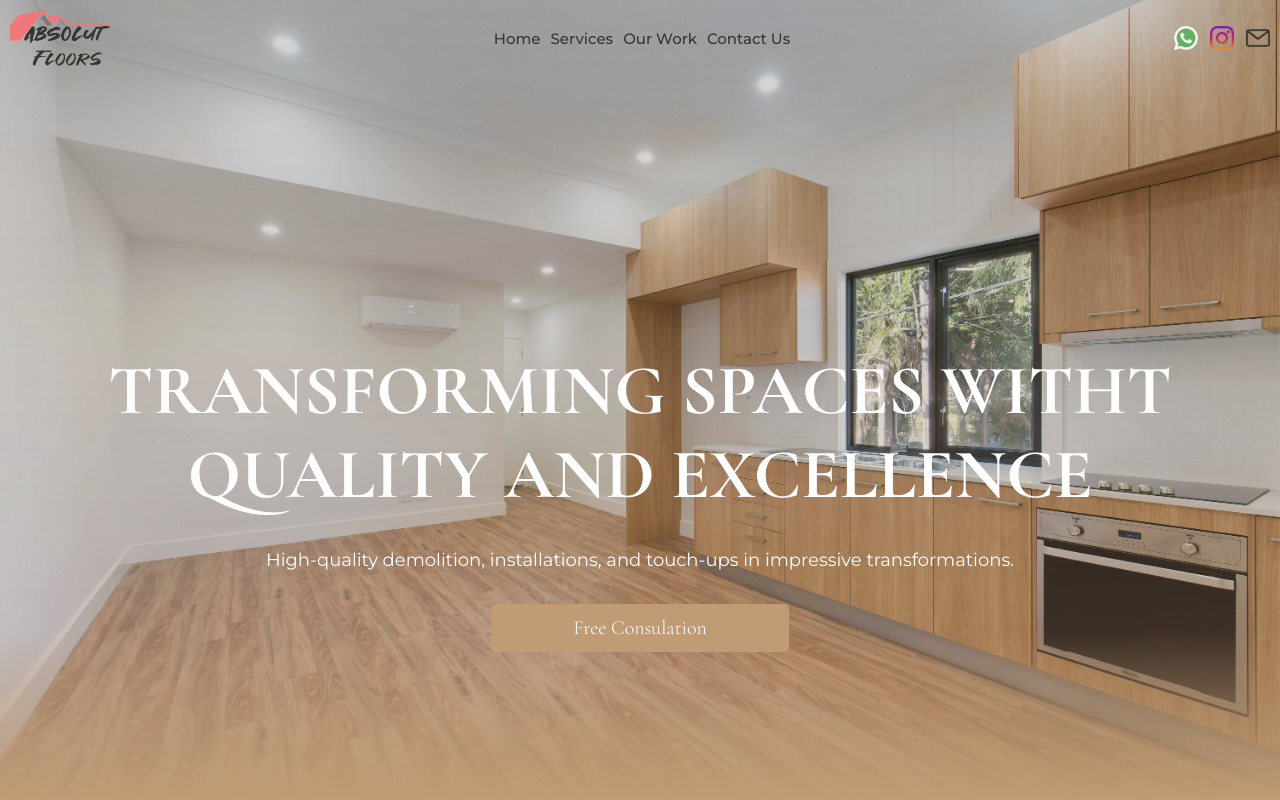
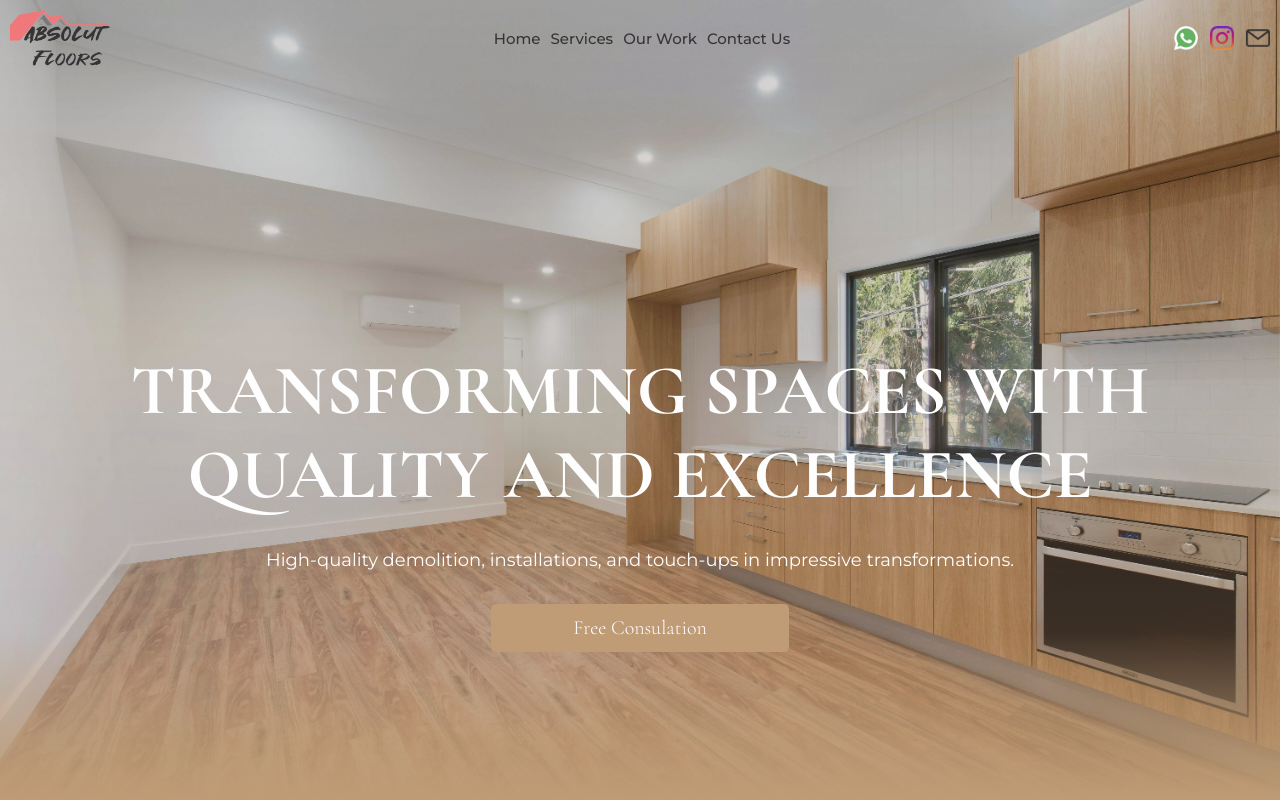
Before and after one commit to DevBrunomendoca/absolute-floors, a React (Vite) app: page / in a window 1280 px wide. Shown: the top 800 px of the page. Built offline with nearby package versions, Linux system fonts and the light colour scheme.

Commit message:
update text

```diff
--- a/src/components/Home/Home.jsx
+++ b/src/components/Home/Home.jsx
@@ -67,7 +67,7 @@ const Home = () => {
 			))}
       </Swiper>
 			<ContentHome id="content-home">
-				<Title>TRANSFORMING SPACES WITHT QUALITY AND EXCELLENCE</Title>
+				<Title>TRANSFORMING SPACES WITH QUALITY AND EXCELLENCE</Title>
 				<Paragraph textParagraph="High-quality demolition, installations, and touch-ups in impressive transformations." />
 				<Button href="#container-contact" textButton="Free Consulation" />
 			</ContentHome>
```
